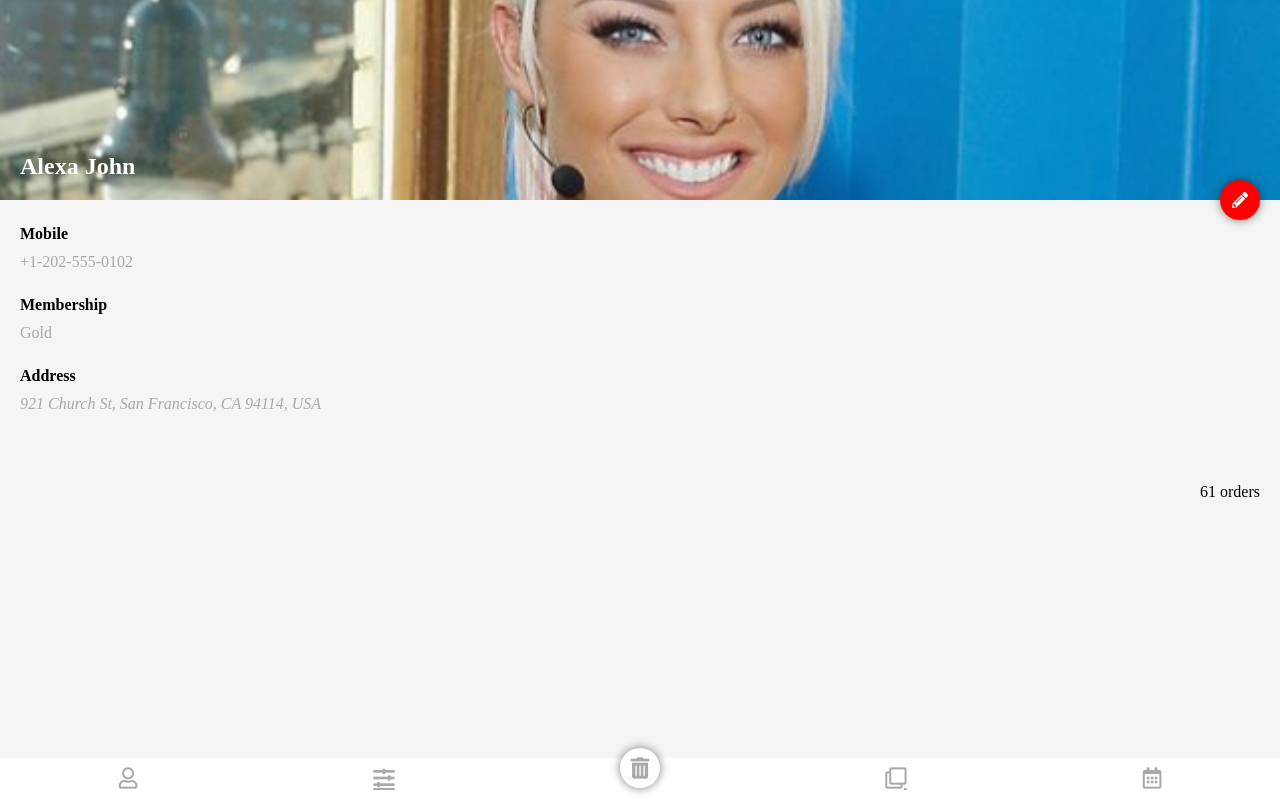
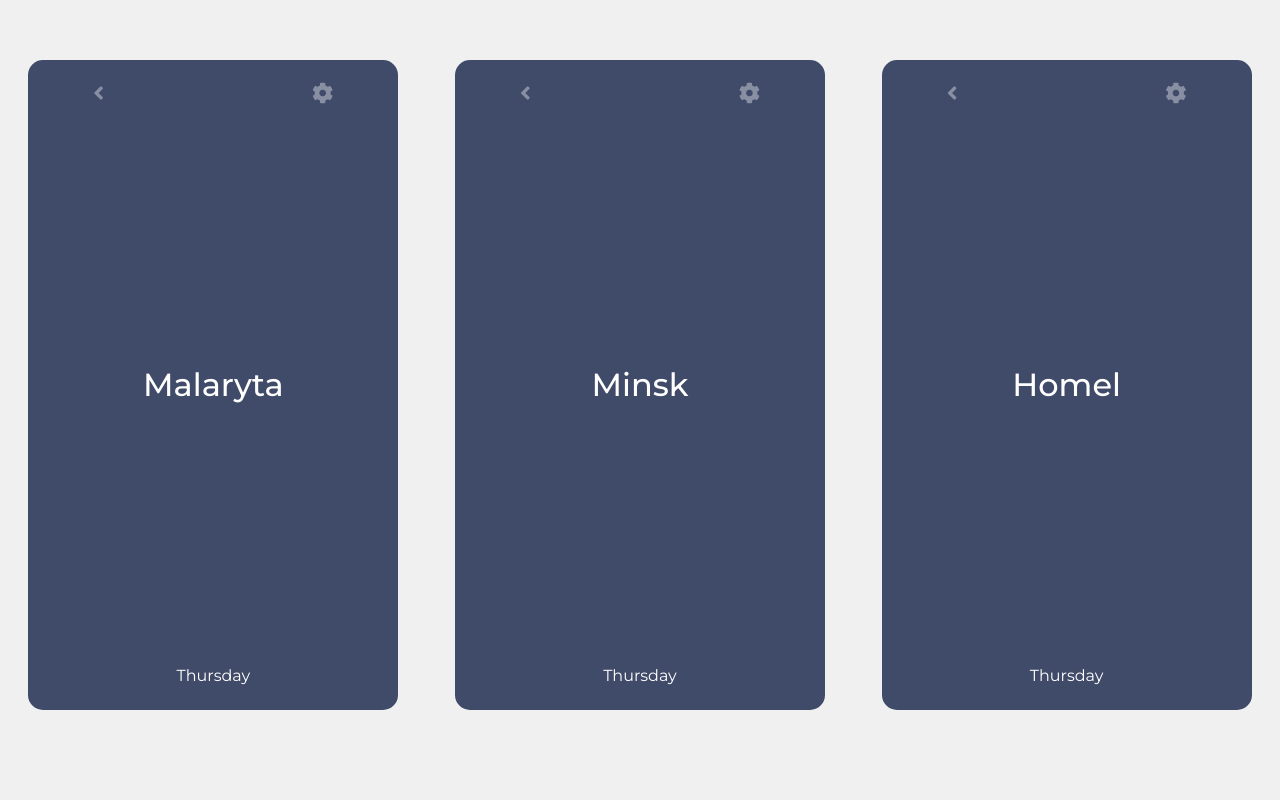
Before and after one commit to ExNihil14/learnvue, a Vue app in the folder app/: page / in a window 1280 px wide. Built offline with nearby package versions, Linux system fonts and the light colour scheme; no server answers.

Commit message:
Created new component CityWeatherCard.vue Updated markup, styles & logic for a CityWeatherCard component.

```diff
--- a/app/package.json
+++ b/app/package.json
@@ -14,6 +14,7 @@
     "@vue/cli-plugin-babel": "^3.0.0-beta.11",
     "@vue/cli-plugin-eslint": "^3.0.0-beta.11",
     "@vue/cli-service": "^3.0.0-beta.11",
+    "moment": "^2.22.1",
     "vue-template-compiler": "^2.5.16"
   },
   "eslintConfig": {
--- a/app/public/index.html
+++ b/app/public/index.html
@@ -7,73 +7,14 @@
     <link rel="icon" href="<%= BASE_URL %>favicon.ico">
     <link rel="stylesheet" href="https://use.fontawesome.com/releases/v5.0.13/css/all.css" integrity="sha384-DNOHZ68U8hZfKXOrtjWvjxusGo9WQnrNx2sqG0tfsghAvtVlRW3tvkXWZh58N9jp" crossorigin="anonymous">
     <link rel="stylesheet" href="./styles/main.css">
+    <link href="https://fonts.googleapis.com/css?family=Montserrat:400,500,600|PT+Sans" rel="stylesheet">
     <title>app</title>
   </head>
   <body>
     <noscript>
       <strong>We're sorry but app doesn't work properly without JavaScript enabled. Please enable it to continue.</strong>
     </noscript>
-    <!--<div id="app"></div>-->
+    <div id="app"></div>
     <!-- built files will be auto injected -->
-    <header class="header">
-      <div class="container header__container">
-        <h2 class="title header__title">Alexa John</h2>
-        <div class="header__edit">
-          <i class="fas fa-pencil-alt"></i>
-        </div>
-      </div>
-    </header>
-    <main class="main">
-      <div class="container main__container">
-        <div class="data-wrapper">
-          <h4 class="title main__title">Mobile</h4>
-          <div itemprop="telephone" class="main__block main__telephone">+1-202-555-0102</div>
-          <h4 class="title main__title">Membership</h4>
-          <div class="main__block main__status">Gold</div>
-          <h4 class="title main__title">Address</h4>
-          <address itemprop="address" class="main__block main__address">
-            <span itemprop="streetAddress">921 Church St</span>,
-            <span itemprop="addressLocality">San Francisco</span>,
-            <abbr itemprop="addressRegion" title="California">CA</abbr>
-            <span itemprop="postalCode">94114</span>,
-            <abbr itemprop="addressCountry" title="UnitedStatesOfAmerica">USA</abbr>
-          </address>
-        </div>
-        <div class="total-wrapper">
-          <span>61 orders</span>
-        </div>
-      </div>
-    </main>
-    <footer class="footer">
-      <nav class="nav">
-        <ul class="menu footer__menu">
-          <li class="menu__item">
-            <a class="menu__link" href="#">
-              <i class="far fa-user fa-lg"></i>
-            </a>
-          </li>
-          <li class="menu__item">
-            <a class="menu__link" href="#">
-              <i class="fas fa-sliders-h fa-lg"></i>
-            </a>
-          </li>
-          <li class="menu__item">
-            <a class="menu__link menu__link_delete" href="#">
-              <i class="fas fa-trash-alt fa-lg"></i>
-            </a>
-          </li>
-          <li class="menu__item">
-            <a class="menu__link" href="#">
-              <i class="far fa-clone fa-lg"></i>
-            </a>
-          </li>
-          <li class="menu__item">
-            <a class="menu__link" href="#">
-              <i class="far fa-calendar-alt fa-lg"></i>
-            </a>
-          </li>
-        </ul>
-      </nav>
-    </footer>
   </body>
 </html>
--- a/app/public/styles/main.css
+++ b/app/public/styles/main.css
@@ -7,6 +7,8 @@ html {
 
 body {
     display: flex;
+    font-family: 'PT Sans', sans-serif;
+    background-color: #f0f0f0;
     flex-direction: column;
     height: calc(100% - 2px);
     margin: 0;
--- a/app/src/App.vue
+++ b/app/src/App.vue
@@ -1,17 +1,23 @@
 <template>
-  <div id="app">
-    <img src="./assets/logo.png">
-    <HelloWorld msg="Welcome to Your Vue.js App"/>
+    <main id="app">
+        <div class="items-wrapper">
+            <CityWeatherCard v-for="city in cities"
+                         v-bind:key="city"
+                         :city="city" />
         </div>
+    </main>
 </template>
 
 <script>
-import HelloWorld from './components/HelloWorld.vue'
+  import CityWeatherCard from './components/CityWeatherCard.vue'
 
   export default {
+    data() {
+      return {cities: ['Malaryta', 'Minsk', 'Homel']}
+    },
     name: 'app',
     components: {
-    HelloWorld
+      CityWeatherCard
     }
   }
 </script>
@@ -24,5 +30,14 @@ export default {
         text-align: center;
         color: #2c3e50;
         margin-top: 60px;
+        display: flex;
+        flex-direction: column;
+        height: 100%;
+    }
+    .items-wrapper {
+        display: flex;
+        flex-flow: row wrap;
+        justify-content: space-around;
+        height: 100%;
     }
 </style>
--- /dev/null
+++ b/app/src/components/CityWeatherCard.vue
@@ -0,0 +1,93 @@
+<template>
+    <div class="main__item">
+        <div class="container main__container">
+            <div class="link-wrapper">
+                <a href="">
+                    <i class="fas fa-angle-left fa-lg"></i>
+                </a>
+                <a href="">
+                    <i class="fas fa-cog fa-lg"></i>
+                </a>
+            </div>
+            <h1 class="item__title" v-if="city">{{city}}</h1>
+            <span class="item__temperature" v-if="data.main">{{data.main.temp | convertToCelsius}}&deg;C</span>
+            <span class="item__day">{{moment(new Date()).format('dddd')}}</span>
+        </div>
+    </div>
+</template>
+
+<script>
+/* eslint-disable */
+import moment from 'moment';
+
+export default {
+  data() {
+    return {data: {}}
+  },
+  props: {
+    city: String
+  },
+  methods: {
+    moment
+  },
+  mounted() {
+    fetch(`http://api.openweathermap.org/data/2.5/weather?q=${this.city},by&appid=cdc18a852acebe83e9cad67395138f50`).then(
+      r => r.json()).then(data => {
+        this.data = data;
+      }
+    )
+  },
+  filters: {
+    convertToCelsius(temp) {
+      return Math.floor(temp - 273.15);
+    }
+  }
+}
+</script>
+
+<!-- Add "scoped" attribute to limit CSS to this component only -->
+<style scoped>
+
+.main__item {
+    width: 25%;
+    border-radius: 15px;
+    background-color: #404b69;
+    height: 600px;
+    padding: 25px;
+}
+
+.main__container {
+    margin: 0 40px;
+    display: flex;
+    flex-direction: column;
+}
+
+.link-wrapper {
+    display: flex;
+    justify-content: space-between;
+}
+
+.item__temperature {
+    font-family: 'Montserrat', sans-serif;
+    font-size: 32px;
+    font-weight: 600;
+    color: #f0f0f0;
+}
+
+.item__day {
+    font-family: 'Montserrat', sans-serif;
+    font-weight: 300;
+    color: white;
+}
+
+.item__title {
+    font-family: 'Montserrat', sans-serif;
+    font-weight: 500;
+    color: white;
+}
+
+a {
+    color: white;
+    opacity: .38;
+}
+</style>
--- a/app/src/components/HelloWorld.vue
+++ /dev/null
@@ -1,57 +0,0 @@
-<template>
-  <div class="hello">
-    <h1>{{ msg }}</h1>
-    <p>
-      For guide and recipes on how to configure / customize this project,<br>
-      check out the
-      <a href="https://github.com/vuejs/vue-cli/tree/dev/docs" target="_blank">vue-cli documentation</a>.
-    </p>
-    <h3>Installed CLI Plugins</h3>
-    <ul>
-      <li><a href="https://github.com/vuejs/vue-cli/tree/dev/packages/%40vue/cli-plugin-babel" target="_blank">babel</a></li>
-      <li><a href="https://github.com/vuejs/vue-cli/tree/dev/packages/%40vue/cli-plugin-eslint" target="_blank">eslint</a></li>
-    </ul>
-    <h3>Essential Links</h3>
-    <ul>
-      <li><a href="https://vuejs.org" target="_blank">Core Docs</a></li>
-      <li><a href="https://forum.vuejs.org" target="_blank">Forum</a></li>
-      <li><a href="https://chat.vuejs.org" target="_blank">Community Chat</a></li>
-      <li><a href="https://twitter.com/vuejs" target="_blank">Twitter</a></li>
-    </ul>
-    <h3>Ecosystem</h3>
-    <ul>
-      <li><a href="https://router.vuejs.org/en/essentials/getting-started.html" target="_blank">vue-router</a></li>
-      <li><a href="https://vuex.vuejs.org/en/intro.html" target="_blank">vuex</a></li>
-      <li><a href="https://github.com/vuejs/vue-devtools#vue-devtools" target="_blank">vue-devtools</a></li>
-      <li><a href="https://vue-loader.vuejs.org" target="_blank">vue-loader</a></li>
-      <li><a href="https://github.com/vuejs/awesome-vue" target="_blank">awesome-vue</a></li>
-    </ul>
-  </div>
-</template>
-
-<script>
-export default {
-  name: 'HelloWorld',
-  props: {
-    msg: String
-  }
-}
-</script>
-
-<!-- Add "scoped" attribute to limit CSS to this component only -->
-<style scoped>
-h3 {
-  margin: 40px 0 0;
-}
-ul {
-  list-style-type: none;
-  padding: 0;
-}
-li {
-  display: inline-block;
-  margin: 0 10px;
-}
-a {
-  color: #42b983;
-}
-</style>
--- a/app/src/main.js
+++ b/app/src/main.js
@@ -1,8 +1,8 @@
 import Vue from 'vue'
 import App from './App.vue'
 
-Vue.config.productionTip = false
+Vue.config.productionTip = false;
 
 new Vue({
   render: h => h(App)
-}).$mount('#app')
+}).$mount('#app');
```
Also changed, not shown: 1 other file (tests, documents, lock files or other folders). Lines whose indentation alone changed are shown as unchanged.
